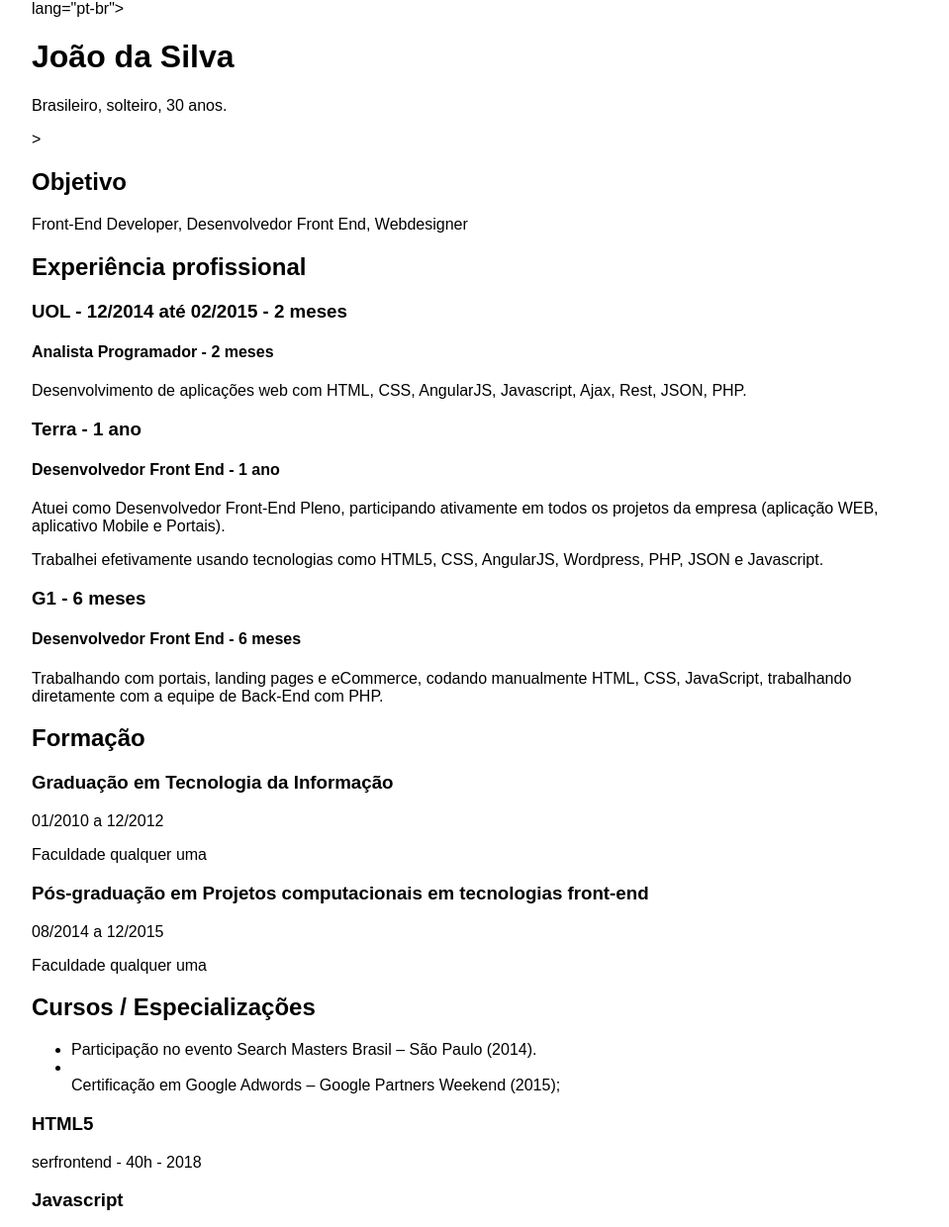
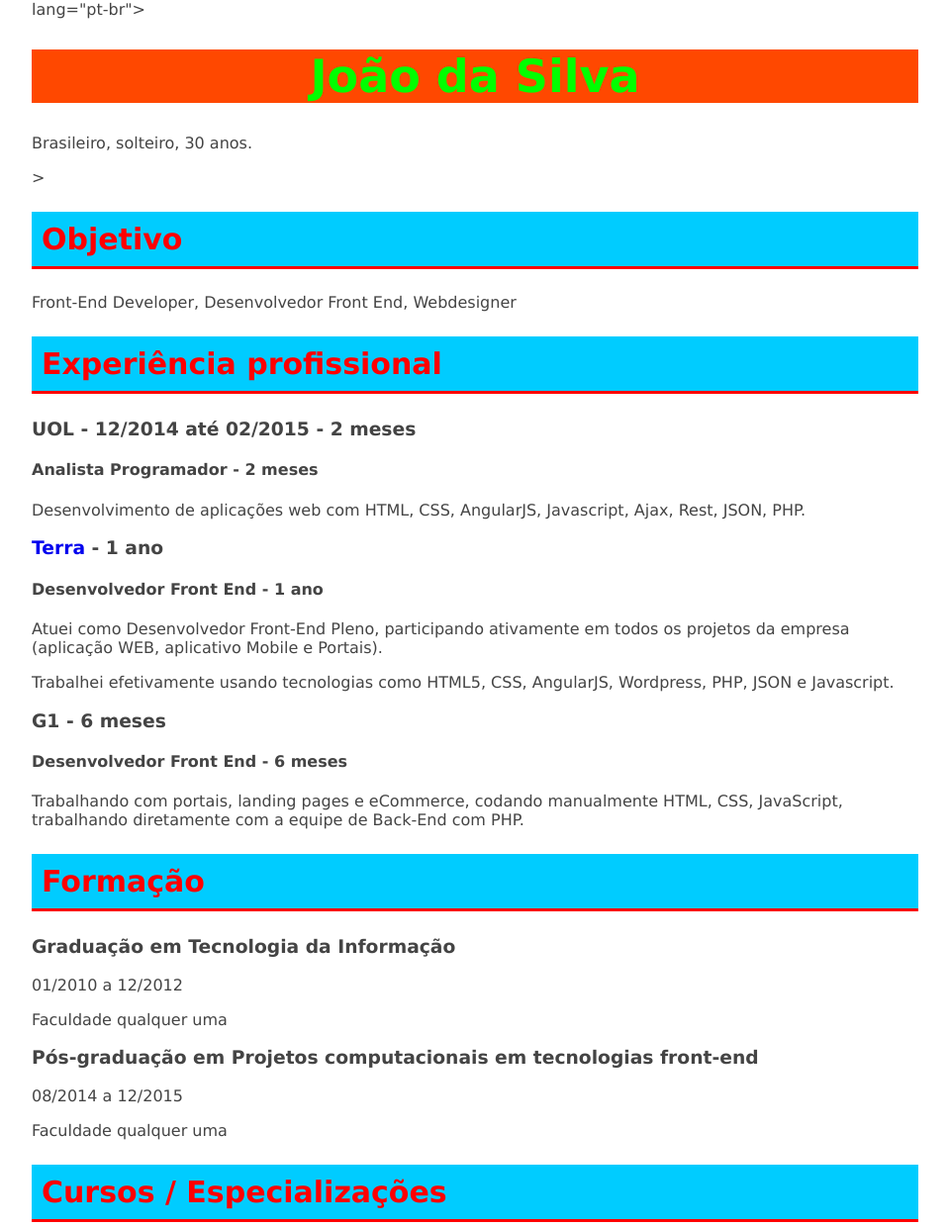
Before and after one commit to rayane2314/html-css, a plain HTML site: page 01-introducao/07_curriculum.html in a window 1280 px wide. Shown: the top 1240 px of the page at 99% size, without its empty margins (160-1119 px from the left). Drawn offline with Linux system fonts and the light colour scheme.

Commit message:
curriculum2 .html

```diff
--- a/01-introducao/07_curriculum.html
+++ b/01-introducao/07_curriculum.html
@@ -13,8 +13,42 @@
         width: 70%;
         margin: auto;
         /* margin: auto centraliza na horizontal */
-        font-family: sans-serif;
+        font-family: verdana, helvetica, sans-serif;
+        color: #444;
     }
+    h1{
+        color: rgb(0, 255, 0);
+        text-align: center;
+        background-color: rgb(255, 72, 0);
+        font-size: 46px;
+    }
+
+    h2{
+        color: red;
+        background-color: rgb(0, 204, 255);
+        font-size: 30px;
+        border-bottom: solid 3px red;
+        padding: 10px;
+    }
+
+    ul{
+        padding-left: 0;
+    }
+
+    li{
+        padding-left: 0;
+        list-style-position: inside;
+    }
+
+     a{
+        text-decoration: none;
+     }
+
+
+     a:hover{
+        text-decoration: underline;
+     }
+
 
 
 
@@ -35,12 +69,13 @@
     <p>Front-End Developer, Desenvolvedor Front End, Webdesigner</p>
 
     <h2>Experiência profissional</h2>
-    <h3>UOL - 12/2014 até 02/2015 - 2 meses</h3>
+    <h3><a href="http://uol.com.br" target="blank"></a>UOL - 12/2014 até
+        02/2015 - 2 meses</h3>
     <h4>Analista Programador - 2 meses</h4>
     <p>Desenvolvimento de aplicações web com HTML, CSS, AngularJS, Javascript, Ajax,
     Rest, JSON, PHP.</p>
 
-    <h3>Terra - 1 ano</h3>
+    <h3><a href="http://terra.com.br" target="blank">Terra</a> - 1 ano</h3>
     <h4>Desenvolvedor Front End - 1 ano</h4>
     <p>Atuei como Desenvolvedor Front-End Pleno, participando ativamente em todos os
     projetos da empresa (aplicação WEB, aplicativo Mobile e Portais).</p>
@@ -48,7 +83,7 @@
     <p>Trabalhei efetivamente usando tecnologias como HTML5, CSS, AngularJS,
     Wordpress, PHP, JSON e Javascript.</p>
 
-    <h3>G1 - 6 meses</h3>
+    <h3><a herf="htpp://g1.com.br" target="blank">G1</a> - 6 meses</h3>
     <h4>Desenvolvedor Front End - 6 meses</h4>
     <p>Trabalhando com portais, landing pages e eCommerce, codando manualmente HTML, CSS, JavaScript,
     trabalhando diretamente com a equipe de Back-End com PHP.</p>
```
